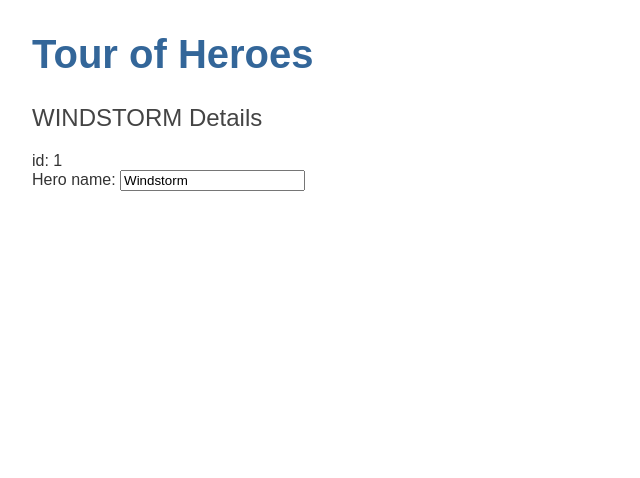
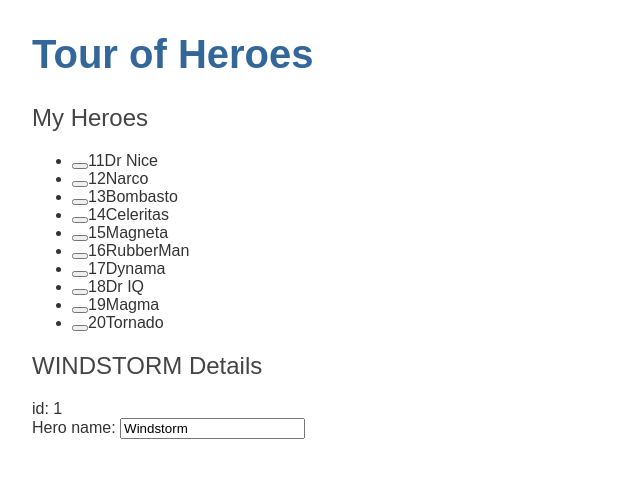
Before and after one commit to ruxiiiiii/angular-tour-of-heroes, an Angular app: page / in a window 1280 px wide. Shown: the top 478 px of the page, without its empty margins (0-640 px from the left). Built offline with nearby package versions, Linux system fonts and the light colour scheme.

Commit message:
display list of heroes

```diff
--- a/src/app/heroes/heroes.component.html
+++ b/src/app/heroes/heroes.component.html
@@ -5,7 +5,16 @@
 <!-- Pipes are a good way to format strings,
  currency amounts, dates and other display data.
  Angular ships with several built-in pipes and you can create your own. -->
-
+<h2>My Heroes</h2>
+<ul>
+  <!-- The *ngFor is Angular's repeater directive.
+  It repeats the host element for each element in a list. -->
+  <li *ngFor="let hero of heroes">
+    <button type="button"></button>
+    <span class="badge">{{ hero.id }}</span>
+    <span class="name">{{ hero.name }}</span>
+  </li>
+</ul>
 <h2>{{ hero.name | uppercase }} Details</h2>
 <div><span>id: </span>{{ hero.id }}</div>
 <div>
```
